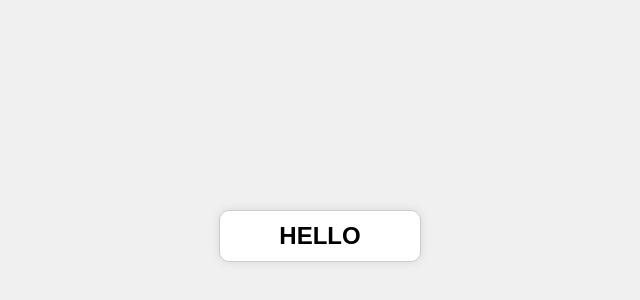
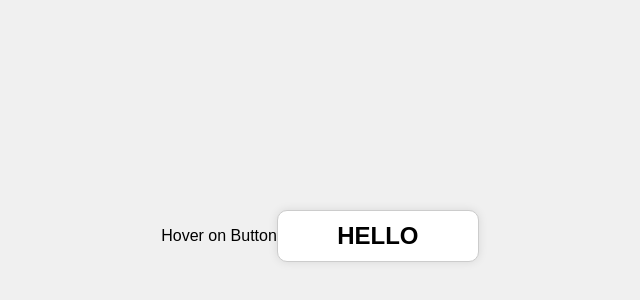
Before and after one commit to mrop18/hovertextrandom, a plain HTML site: page index.html in a window 1280 px wide. Shown: the part 164-464 px from the top of the page, without its empty margins (320-960 px from the left). Drawn offline with Linux system fonts and the light colour scheme.

Commit message:
Update index.html

```diff
--- a/index.html
+++ b/index.html
@@ -36,6 +36,7 @@
     </style>
 </head>
 <body>
+    <p>Hover on Button</p>
     <div class="con">
         <h1 id="text">HELLO</h1>
     </div>
```
